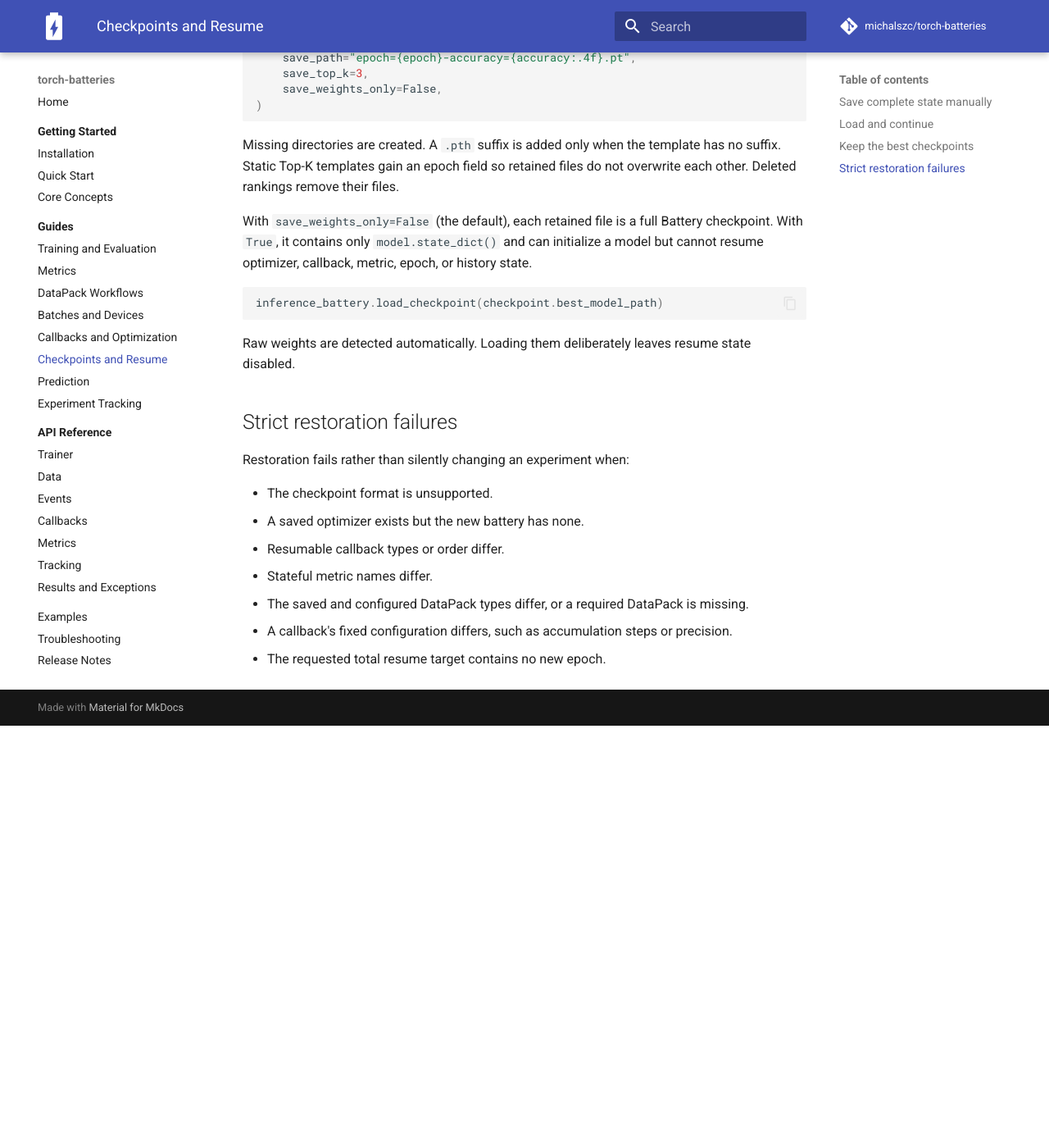
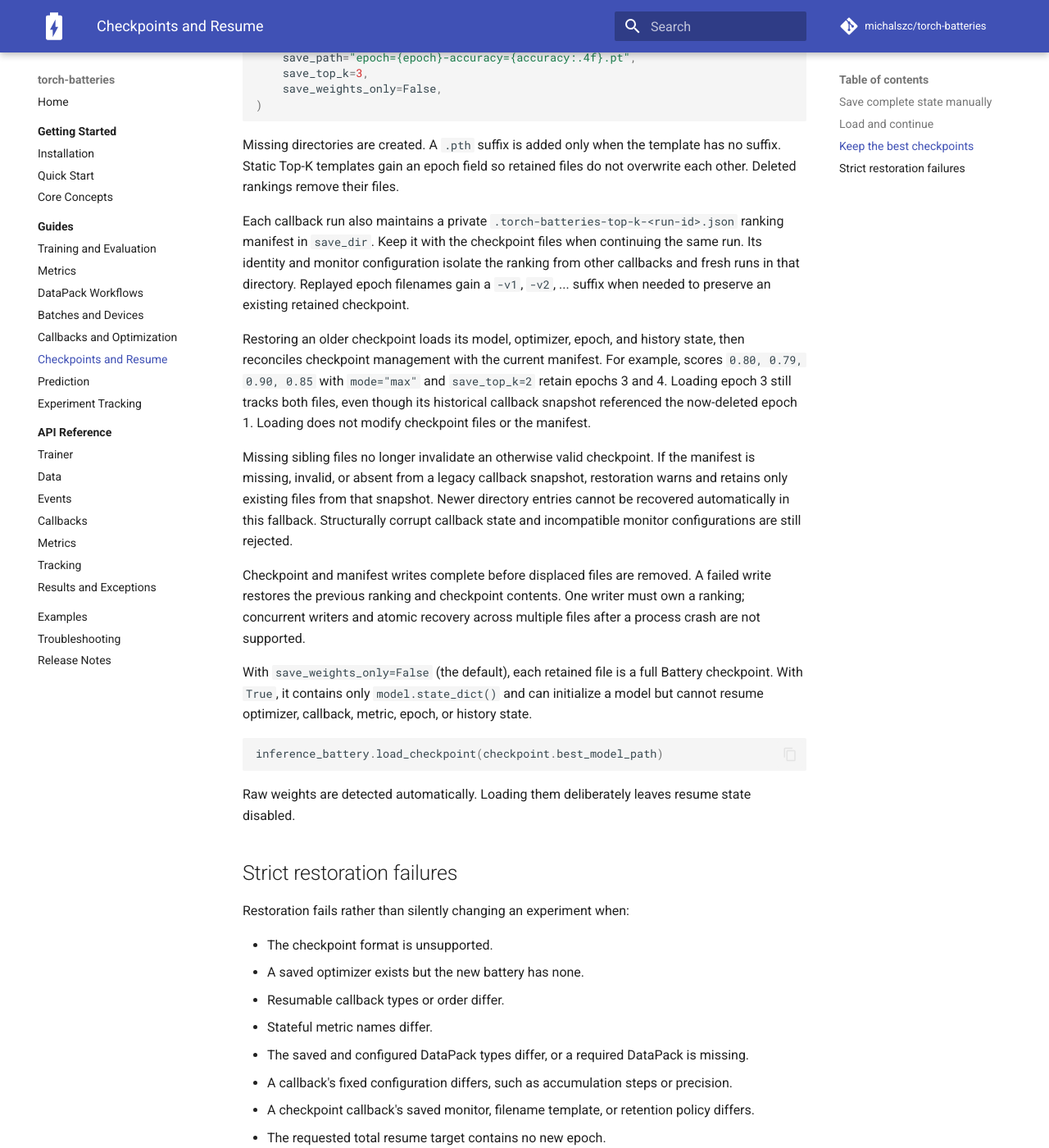
Before and after one commit to michalszc/torch-batteries, an MkDocs documentation site: the page built from documentation/guides/checkpoints.md, in a window 1280 px wide and 1400 px high, scrolled down 2179 px. Shown: the whole window at 82% size. Built offline with MkDocs 1.6.1 and Material for MkDocs 9.7.7, drawn with Linux system fonts in a browser that asks for light colours; comment, search, counter and statistics services are not loaded; before the commit the page ends 3064 px from its top, so only the background shows below that.

````diff
--- a/documentation/guides/checkpoints.md
+++ b/documentation/guides/checkpoints.md
@@ -103,6 +103,31 @@ Missing directories are created. A `.pth` suffix is added only when the template
 no suffix. Static Top-K templates gain an epoch field so retained files do not
 overwrite each other. Deleted rankings remove their files.
 
+Each callback run also maintains a private
+`.torch-batteries-top-k-<run-id>.json` ranking manifest in `save_dir`. Keep it with
+the checkpoint files when continuing the same run. Its identity and monitor
+configuration isolate the ranking from other callbacks and fresh runs in that
+directory. Replayed epoch filenames gain a `-v1`, `-v2`, ... suffix when needed to
+preserve an existing retained checkpoint.
+
+Restoring an older checkpoint loads its model, optimizer, epoch, and history state,
+then reconciles checkpoint management with the current manifest. For example, scores
+`0.80, 0.79, 0.90, 0.85` with `mode="max"` and `save_top_k=2` retain epochs 3 and 4.
+Loading epoch 3 still tracks both files, even though its historical callback snapshot
+referenced the now-deleted epoch 1. Loading does not modify checkpoint files or the
+manifest.
+
+Missing sibling files no longer invalidate an otherwise valid checkpoint. If the
+manifest is missing, invalid, or absent from a legacy callback snapshot, restoration
+warns and retains only existing files from that snapshot. Newer directory entries
+cannot be recovered automatically in this fallback. Structurally corrupt callback
+state and incompatible monitor configurations are still rejected.
+
+Checkpoint and manifest writes complete before displaced files are removed. A failed
+write restores the previous ranking and checkpoint contents. One writer must own a
+ranking; concurrent writers and atomic recovery across multiple files after a process
+crash are not supported.
+
 With `save_weights_only=False` (the default), each retained file is a full Battery
 checkpoint. With `True`, it contains only `model.state_dict()` and can initialize a
 model but cannot resume optimizer, callback, metric, epoch, or history state.
@@ -124,4 +149,5 @@ Restoration fails rather than silently changing an experiment when:
 - Stateful metric names differ.
 - The saved and configured DataPack types differ, or a required DataPack is missing.
 - A callback's fixed configuration differs, such as accumulation steps or precision.
+- A checkpoint callback's saved monitor, filename template, or retention policy differs.
 - The requested total resume target contains no new epoch.
--- a/pyproject.toml
+++ b/pyproject.toml
@@ -4,7 +4,7 @@ build-backend = "setuptools.build_meta"
 
 [project]
 name = "torch-batteries"
-version = "1.0.0"
+version = "1.0.1"
 description = "A lightweight, event-driven training layer for PyTorch that provides reusable utilities for training, evaluation, metrics, checkpointing, and experiment management."
 readme = "README.md"
 requires-python = ">=3.12"
--- a/src/torch_batteries/__init__.py
+++ b/src/torch_batteries/__init__.py
@@ -44,7 +44,7 @@ battery.fit(train_loader, val_loader, epochs=10)
 ```
 """
 
-__version__ = "1.0.0"
+__version__ = "1.0.1"
 __author__ = ["Michal Szczygiel", "Arkadiusz Paterak", "Antoni Zięciak"]
 
 # Import main components
````
Also changed, not shown: CONTRIBUTING.md (+14 -1 lines), documentation/getting-started/installation.md (+29 -0 lines), documentation/guides/metrics.md (+13 -0 lines), documentation/release-notes.md (+16 -0 lines), 13 other files.
